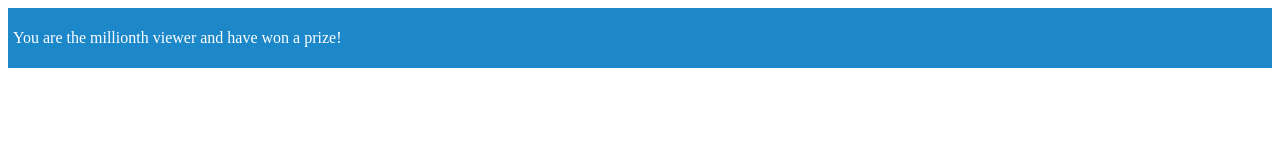
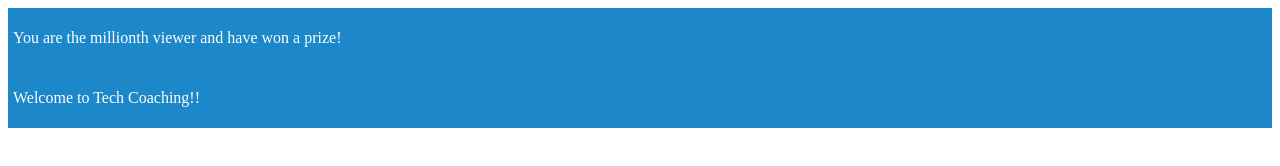
Before and after one commit to OpenZeppelin/tech-coaching, a plain HTML site: page index.html in a window 1280 px wide. Drawn offline with Linux system fonts and the light colour scheme.

Commit message:
Add a welcome message

```diff
--- a/index.html
+++ b/index.html
@@ -36,5 +36,8 @@
     <div>
       <p>You are the millionth viewer and have won a prize!</p>
     </div>
+    <div>
+      <p>Welcome to Tech Coaching!!</p>
+    </div>
   </body>
 </html>
```
